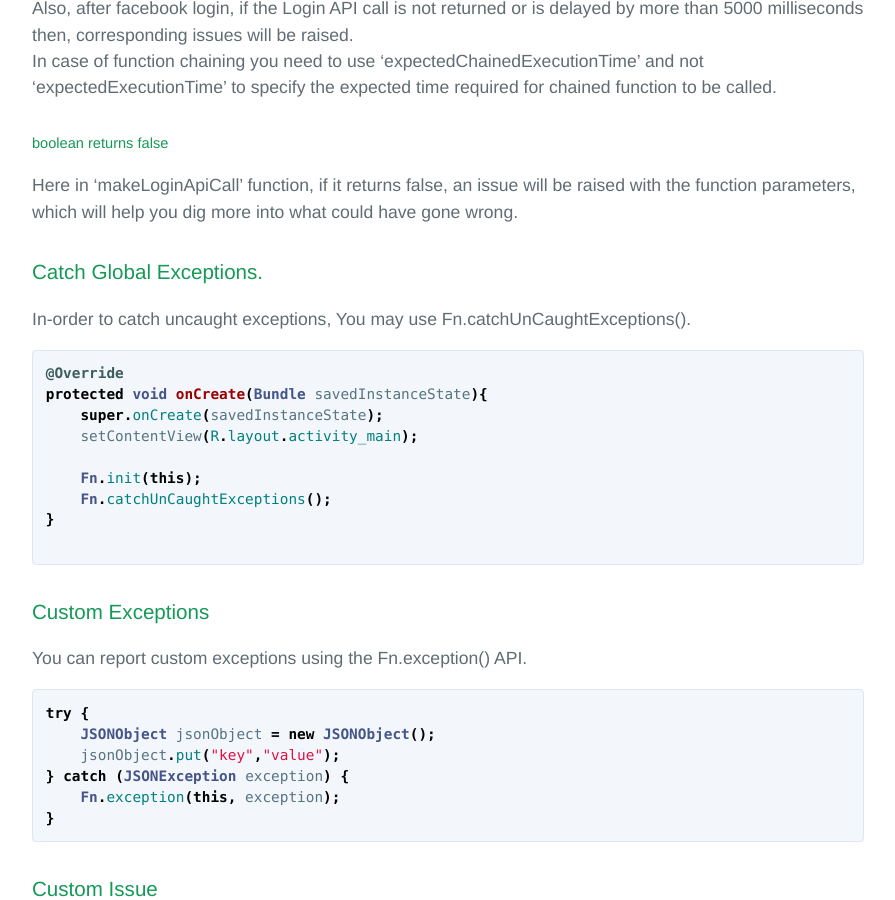
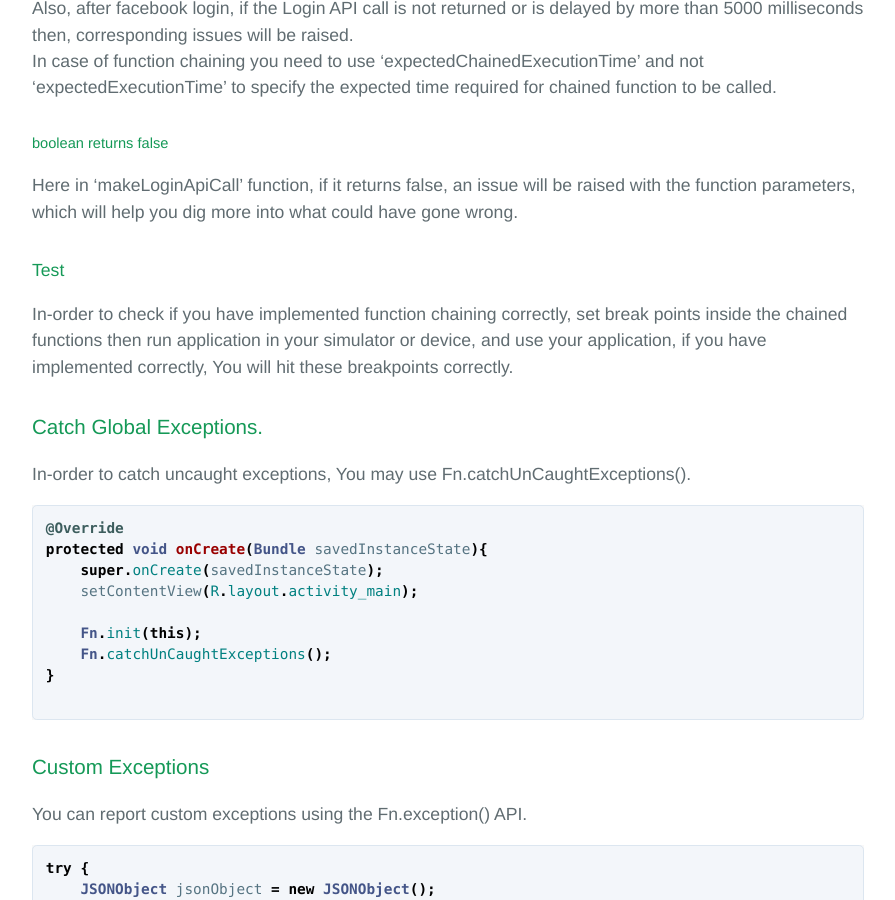
Before and after one commit to finotes/finotes.github.io, a Jekyll site: the page built from _posts/2018-01-19-android-java-docs.md, in a window 1280 px wide and 900 px high, scrolled down 14011 px. Shown: the whole window, without its empty margins (192-1087 px from the left). Built offline with Jekyll 4.4.1, drawn with Linux system fonts in a browser that asks for light colours; some web fonts are replaced.

Commit message:
Update 2018-01-19-android-java-docs.md

````diff
--- a/_posts/2018-01-19-android-java-docs.md
+++ b/_posts/2018-01-19-android-java-docs.md
@@ -583,6 +583,10 @@ In case of function chaining you need to use 'expectedChainedExecutionTime' and
 Here in 'makeLoginApiCall' function, if it returns false, an issue will be raised with the function parameters, which will help you dig more into what could have gone wrong.
 
 
+#### Test
+In-order to check if you have implemented function chaining correctly, set break points inside the chained functions then run application in your simulator or device, and use your application, if you have implemented correctly, You will hit these breakpoints correctly.
+
+
 ### Catch Global Exceptions.
 In-order to catch uncaught exceptions, You may use Fn.catchUnCaughtExceptions().
 ```java
````
